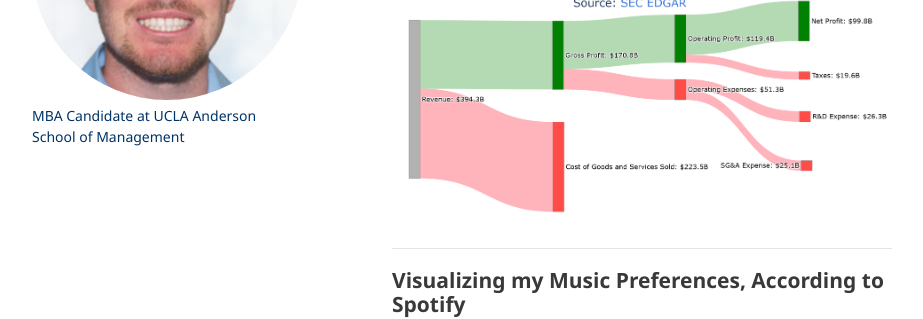
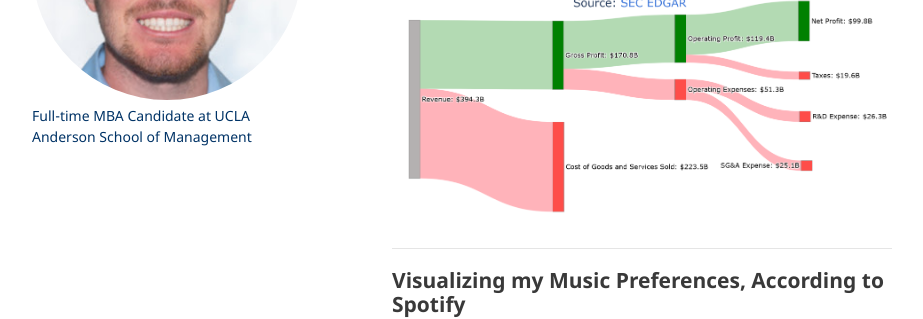
Before and after one commit to chasenbru/chasenbru.github.io, a Jekyll site: the page built from README.md, in a window 1280 px wide. Shown: the part 320-639 px from the top of the page, without its empty margins (178-1101 px from the left). Built offline with Jekyll 4.4.1, drawn with Linux system fonts in a browser that asks for light colours; our own code applies the rules of GitHub Pages for plain Markdown files.

Commit message:
Update _config.yaml

```diff
--- a/_config.yaml
+++ b/_config.yaml
@@ -2,5 +2,5 @@ remote_theme: pages-themes/minimal@v0.2.0
 plugins:
 - jekyll-remote-theme # add this line to the plugins list if you already have one
 title:
-description: MBA Candidate at UCLA Anderson School of Management
+description: Full-time MBA Candidate at UCLA Anderson School of Management
 logo: assets/img/ChasenBrutocao_photo.jpg
```
